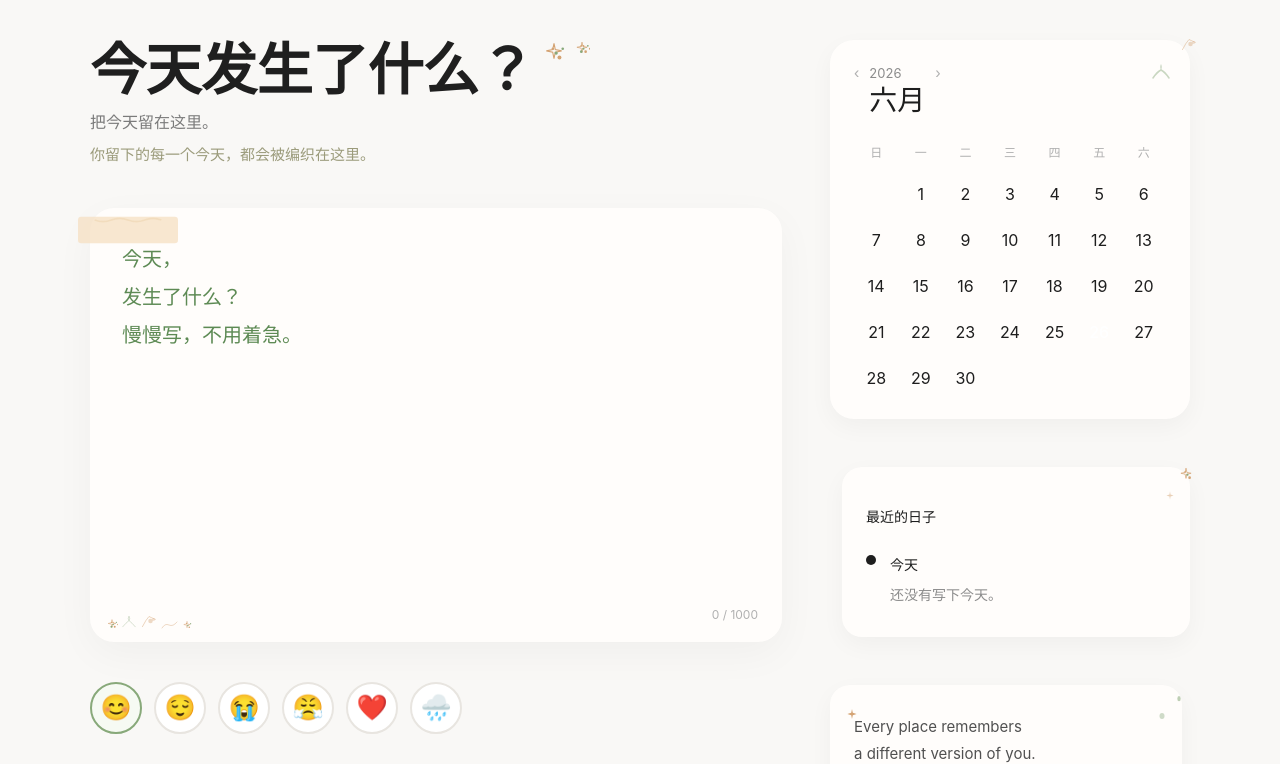
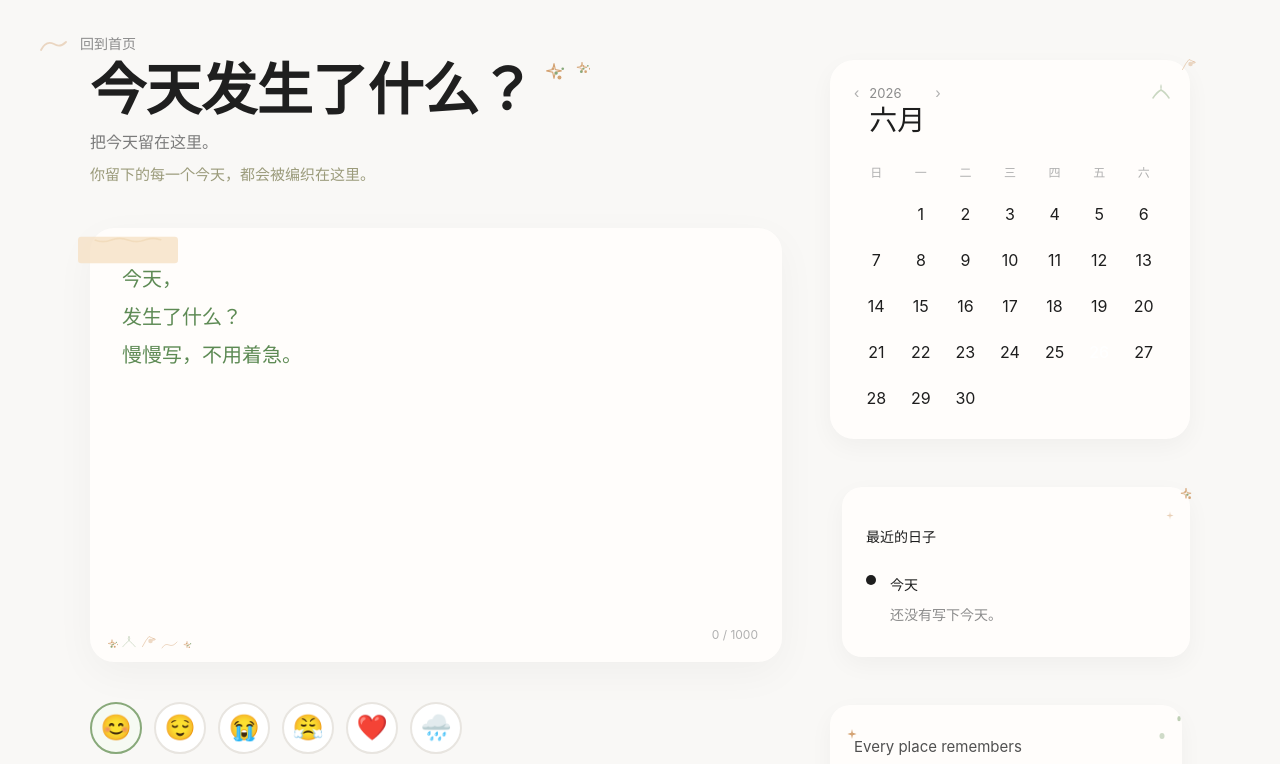
Before and after one commit to hello-morrow/nearby, a Next.js app: page /create in a window 1280 px wide. Shown: the top 764 px of the page. Built offline with nearby package versions, Linux system fonts and the light colour scheme.

Commit message:
feat: Chapter 12 Navigation System — BackThread, Paper Transition, removed Tab Bar, unified navigation

```diff
--- a/src/app/create/page.tsx
+++ b/src/app/create/page.tsx
@@ -4,6 +4,7 @@ import { useState, useRef, useEffect } from 'react'
 import { useRouter } from 'next/navigation'
 import Sidebar from '@/components/Sidebar'
 import MemoryWeave from '@/components/MemoryWeave'
+import BackThread from '@/components/BackThread'
 import { InteractiveSpark, InteractiveSeed, InteractiveLeaf, InteractiveThread, InteractiveTape, doodleStyles } from '@/components/DoodleInteractive'
 import type { DiaryEntry } from '@/types'
 import { getPreviousVisits } from '@/lib/places'
@@ -61,8 +62,10 @@ export default function CreatePage() {
   const draft = { content, mood, image }
 
   return (
-    <div style={{ minHeight:'100vh',backgroundColor:'#F9F8F6',display:'flex',justifyContent:'center',padding:'40px 24px' }}>
-      <div style={{ width:'100%',maxWidth:'1100px',display:'flex',gap:'48px',alignItems:'flex-start' }}>
+    <div style={{ minHeight:'100vh',backgroundColor:'#F9F8F6',display:'flex',justifyContent:'center',padding:'40px 24px',position:'relative' }}>
+      {/* Back Thread */}
+      <BackThread label="回到首页" href="/" />
+      <div style={{ width:'100%',maxWidth:'1100px',display:'flex',gap:'48px',alignItems:'flex-start',marginTop:'20px' }}>
         <div style={{ flex:'1 1 68%',display:'flex',flexDirection:'column' }}>
 
           {/* ══ Title ══ */}
--- a/src/app/layout.tsx
+++ b/src/app/layout.tsx
@@ -1,5 +1,6 @@
 import type { Metadata } from "next";
 import "./globals.css";
+import "../styles/navigation.css";
 
 export const metadata: Metadata = {
   title: "Nearby",
@@ -13,7 +14,7 @@ export default function RootLayout({
 }>) {
   return (
     <html lang="en" className="h-full antialiased">
-      <body className="min-h-full flex flex-col">{children}</body>
+      <body className="min-h-full flex flex-col page-enter">{children}</body>
     </html>
   );
 }
--- /dev/null
+++ b/src/components/BackThread.tsx
@@ -0,0 +1,86 @@
+'use client'
+
+import { useRouter } from 'next/navigation'
+import { useState } from 'react'
+
+interface BackThreadProps {
+  label: string
+  href?: string
+  onClick?: () => void
+}
+
+export default function BackThread({ label, href, onClick }: BackThreadProps) {
+  const router = useRouter()
+  const [hover, setHover] = useState(false)
+  const [drawing, setDrawing] = useState(false)
+
+  const handleClick = () => {
+    setDrawing(true)
+    setTimeout(() => {
+      if (onClick) onClick()
+      else if (href) router.push(href)
+      setDrawing(false)
+    }, 220)
+  }
+
+  return (
+    <div
+      onMouseEnter={() => setHover(true)}
+      onMouseLeave={() => setHover(false)}
+      onClick={handleClick}
+      style={{
+        display: 'inline-flex',
+        alignItems: 'center',
+        gap: '12px',
+        cursor: 'pointer',
+        position: 'absolute',
+        top: '32px',
+        left: '40px',
+        zIndex: 10,
+        userSelect: 'none',
+      }}
+    >
+      {/* Thread line */}
+      <svg width="28" height="16" viewBox="0 0 28 16" fill="none" style={{ flexShrink: 0 }}>
+        <path
+          d="M1 14 Q6 4 14 8 Q20 12 26 6"
+          stroke="#D4A373"
+          strokeWidth="1.8"
+          strokeLinecap="round"
+          fill="none"
+          opacity={hover || drawing ? 0.8 : 0.4}
+          style={{
+            transition: 'opacity 220ms ease',
+          }}
+        />
+        {/* Draw animation overlay */}
+        {hover && (
+          <path
+            d="M1 14 Q6 4 14 8 Q20 12 26 6"
+            stroke="#D4A373"
+            strokeWidth="1.8"
+            strokeLinecap="round"
+            fill="none"
+            opacity="0.4"
+            style={{
+              strokeDasharray: 40,
+              strokeDashoffset: drawing ? 0 : 40,
+              transition: 'stroke-dashoffset 220ms ease-out',
+            }}
+          />
+        )}
+      </svg>
+
+      <span
+        style={{
+          fontSize: '14px',
+          color: hover ? '#1D1D1F' : '#8C8C8C',
+          fontWeight: hover ? 500 : 400,
+          transition: 'color 220ms ease, fontWeight 220ms ease',
+        }}
+      >
+        {label}
+      </span>
+    </div>
+  )
+}
--- /dev/null
+++ b/src/styles/navigation.css
@@ -0,0 +1,38 @@
+/* ═══════════════════════════════════════════
+   Nearby Navigation System (Ch 12)
+   Paper Transition — like turning a page
+   ═══════════════════════════════════════════ */
+
+/* Page mount */
+@keyframes pageEnter {
+  from {
+    opacity: 0.9;
+    transform: translateX(16px);
+  }
+  to {
+    opacity: 1;
+    transform: translateX(0);
+  }
+}
+
+/* Page unmount (for future use) */
+@keyframes pageExit {
+  from {
+    opacity: 1;
+    transform: translateX(0);
+  }
+  to {
+    opacity: 0.9;
+    transform: translateX(16px);
+  }
+}
+
+.page-enter {
+  animation: pageEnter 320ms cubic-bezier(0.215, 0.61, 0.355, 1) both;
+}
+
+/* Back Thread position utility */
+.back-thread-container {
+  position: relative;
+  min-height: 100vh;
+}
```
Also changed, not shown: src/app/mobile/layout.tsx (+0 -33 lines), src/app/today/page.tsx (+4 -6 lines).
